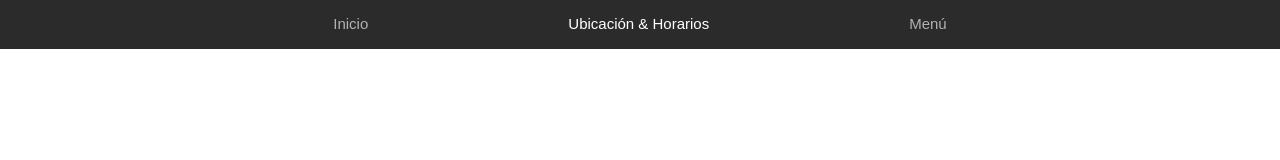
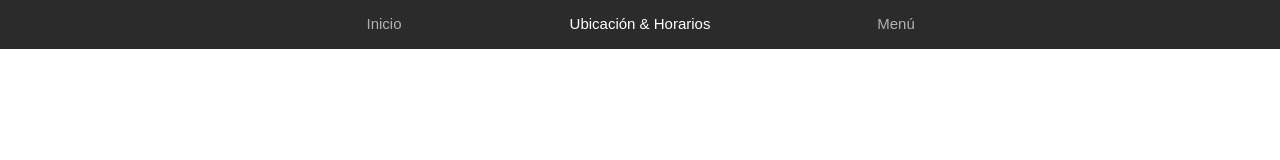
Before and after one commit to ProgrmadoresChidos/web-react-app-taco, a React (Create React App) app: page / in a window 1280 px wide. Shown: the top 160 px of the page. Built offline with nearby package versions, Linux system fonts and the light colour scheme.

Commit message:
refactor de navbar.css

```diff
--- a/src/App.tsx
+++ b/src/App.tsx
@@ -2,7 +2,7 @@ import React from 'react';
 import './App.css';
 
 //import components
-import Navbar from './components/navbar/Navbar';
+import Navbar from './components/navbar/navbar';
 
 function App() {
   return (
--- a/src/components/navbar/navbar.css
+++ b/src/components/navbar/navbar.css
@@ -1,4 +1,4 @@
-.navbar {
+/* .navbar {
     display: inline-flex;
     flex-wrap: wrap;
     justify-content: center;
@@ -13,9 +13,9 @@
     margin: 0px 2px 2px;
     transition: .5s;
 }
-.navbar__text{
+.navbar__text{ */
     /* font-family: arial; */
-    font-family: sans-serif;
+    /* font-family: sans-serif;
     font-size: 15px;
     padding: 0 98px;
     color: rgba(255, 255, 255, 0.637);
@@ -32,4 +32,38 @@
 }
 .navbar--activated .navbar__text{
     color: rgb(255, 255, 255);
+} */
+
+.navbar {
+    display: flex;
+    justify-content: center;
 }
+.navbar__contentWrapper {
+    width: 60%;
+    display: flex;
+}
+.navbar__navOption{
+    flex: 1;
+    cursor: pointer;
+    margin: 0px 2px 2px;
+    transition: .5s;
+}
+.navbar--background{
+    background: #2b2b2b;
+}
+.navbar__text{
+    font-family: sans-serif;
+    text-align: center;
+    font-size: 15px;
+    color: rgba(255, 255, 255, 0.637);
+    transition: all .5s;
+}
+.navbar__navOption:hover .navbar__text{
+    color: rgba(248, 248, 248, 0.342);
+}
+.navbar__navOption:hover{
+    box-shadow: 0 0px 5px rgba(248, 248, 248, 0.342);
+}
+.navbar--activated .navbar__text{
+    color: rgb(255, 255, 255);
+}
--- a/src/components/navbar/navbar.tsx
+++ b/src/components/navbar/navbar.tsx
@@ -3,24 +3,26 @@ import "./navbar.css";
 
 const Navbar = () => {
 
-    const handleClick = (cadena : string) => {
-        console.info( cadena );
+    const handleClick = (cadena: string) => {
+        console.info(cadena);
     }
 
     return (
-        <div>
+        // <div>
         <div className="navbar navbar--background">
-            <div className="navbar__navOption navbar--background" onClick={ () => handleClick('Inicio') }>
+            <div className="navbar__contentWrapper">
+                <div className="navbar__navOption navbar--background" onClick={() => handleClick('Inicio')}>
                     <p className="navbar__text">Inicio</p>
                 </div>
-            <div className="navbar__navOption navbar--background navbar--activated" onClick={ () => handleClick('Ubicación y horarios') }>
+                <div className="navbar__navOption navbar--background navbar--activated" onClick={() => handleClick('Ubicación y horarios')}>
                     <p className="navbar__text">Ubicación & Horarios</p>
                 </div>
-            <div className="navbar__navOption navbar--background" onClick={ () => handleClick('Manú') }>
+                <div className="navbar__navOption navbar--background" onClick={() => handleClick('Manú')}>
                     <p className="navbar__text">Menú</p>
                 </div>
             </div>
         </div>
+        // </div>
     );
 };
 
```
Lines whose indentation alone changed are shown as unchanged.
